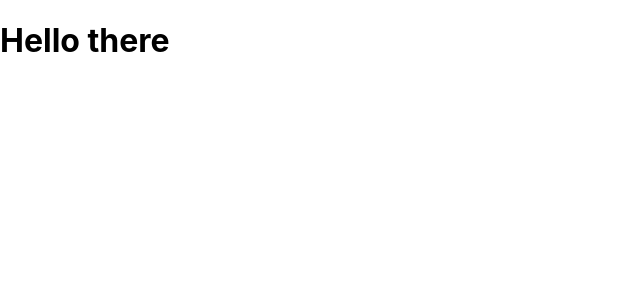
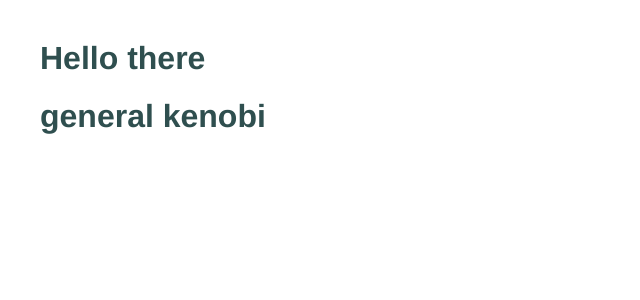
Before and after one commit to swarupsrini/virtual-queue-management, a React (Create React App) app: page / in a window 1280 px wide. Shown: the top 300 px of the page, without its empty margins (0-640 px from the left). Built offline with nearby package versions, Linux system fonts and the light colour scheme.

Commit message:
created button component

```diff
--- /dev/null
+++ b/src/App.css
@@ -0,0 +1,13 @@
+/* Top-level shared styles */
+/* You can keep styles that are shared by different components here */
+
+html {
+  height: 100%;
+}
+
+body {
+  color: darkslategrey;
+  background-color: white;
+  margin: 40px;
+  font-family: "Helvetica Neue", Helvetica, sans-serif;
+}
--- a/src/App.js
+++ b/src/App.js
@@ -1,12 +1,16 @@
 import React from 'react';
 import { Route, Switch, BrowserRouter } from 'react-router-dom';
+import PrimaryButton from './components/PrimaryButton';
+
+import './App.css';
 
 function App() {
-  return (
-    <div className="App">
-      <h1>Hello there</h1>
-    </div>
-  );
+	return (
+		<div className="App">
+			<h1>Hello there</h1>
+			<PrimaryButton></PrimaryButton>
+		</div>
+	);
 }
 
 export default App;
--- /dev/null
+++ b/src/components/PrimaryButton/index.js
@@ -0,0 +1,11 @@
+import React from 'react';
+
+function PrimaryButton() {
+	return (
+		<div>
+			<h1>general kenobi</h1>
+		</div>
+	);
+}
+
+export default PrimaryButton;
```
Also changed, not shown: 1 other file (tests, documents, lock files or other folders).
